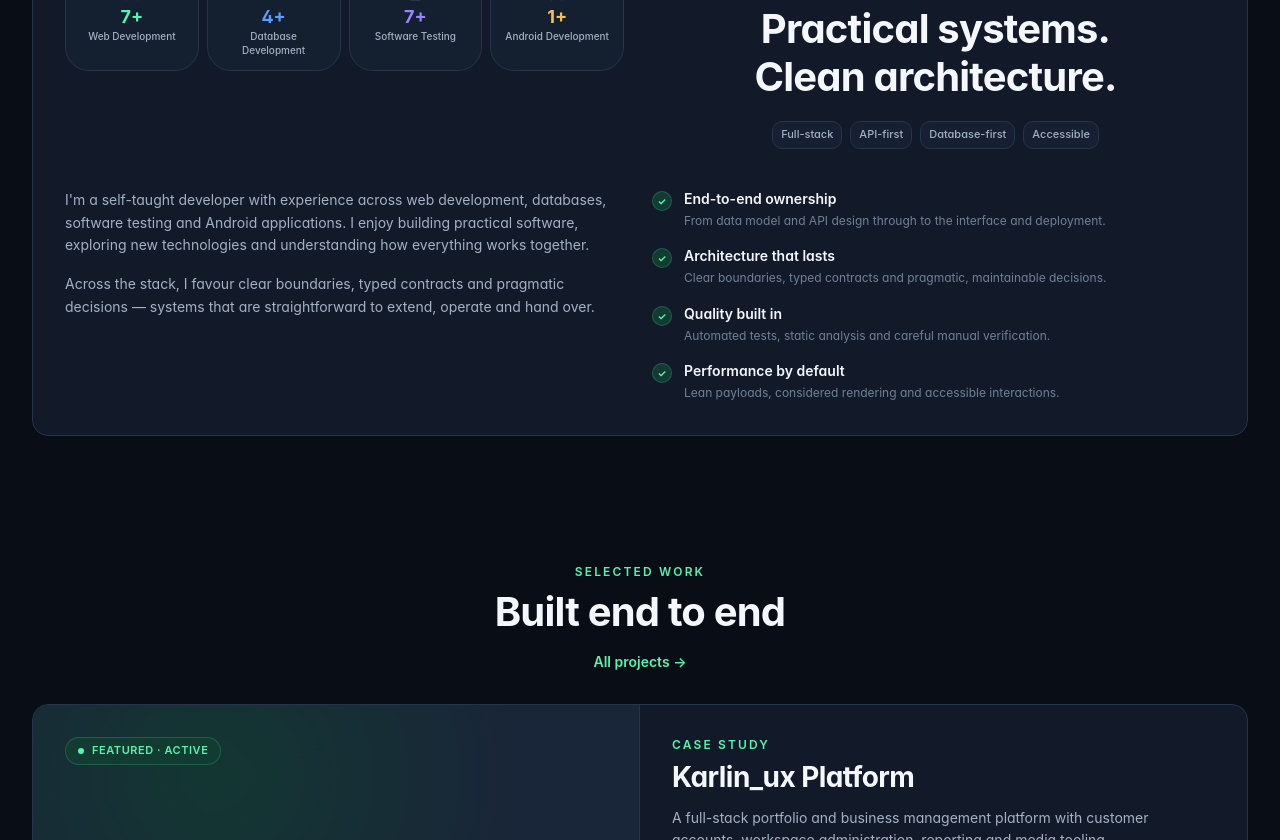
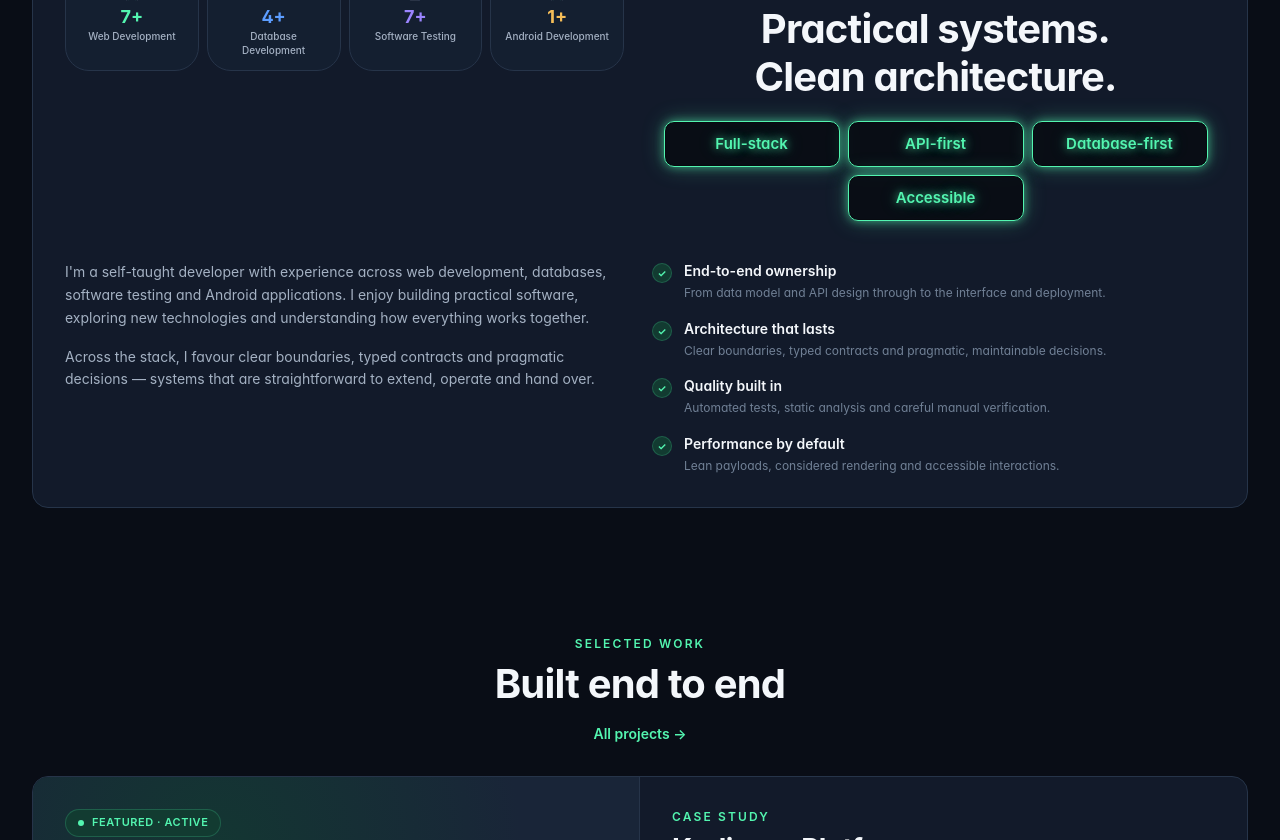
Before and after one commit to karlin-ux/Karlin_ux.., a React (Vite) app in the folder Frontend/: page / in a window 1280 px wide. Shown: the part 1960-2800 px from the top of the page. Built offline with nearby package versions, Linux system fonts and the light colour scheme; no server answers; a web font is replaced by a local one.

Commit message:
Apply hero CTA button styling to selected home tags

```diff
--- a/Frontend/src/pages/Home.tsx
+++ b/Frontend/src/pages/Home.tsx
@@ -309,7 +309,7 @@ export default function Home() {
                       {['Full-stack', 'API-first', 'Database-first', 'Accessible'].map((tag) => (
                         <span
                           key={tag}
-                          className="inline-flex items-center rounded-md border border-[var(--border)] bg-[var(--bg-surface)]/60 px-2 py-1 text-[11px] font-medium text-[var(--text-secondary)]"
+                          className="btn hero-cta-btn"
                         >
                           {tag}
                         </span>
@@ -393,15 +393,15 @@ export default function Home() {
               </div>
               <div className="relative">
                 <div className="text-gradient text-3xl font-bold leading-tight sm:text-4xl">Karlheins Lourens</div>
-                <p className="mt-3 text-sm font-medium text-[var(--text-secondary)]">
-                  Full-stack platform
+                <p className="mt-3 inline-flex">
+                  <span className="btn hero-cta-btn">Full-stack platform</span>
                 </p>
               </div>
               <div className="relative flex flex-wrap gap-1.5">
                 {featuredProject.tech.map((tech) => (
                   <span
                     key={tech}
-                    className="inline-flex items-center rounded-md border border-[var(--border)] bg-[var(--bg-elevated)]/70 px-2 py-1 text-[11px] font-medium text-[var(--text-secondary)]"
+                    className="btn hero-cta-btn"
                   >
                     {tech}
                   </span>
```
